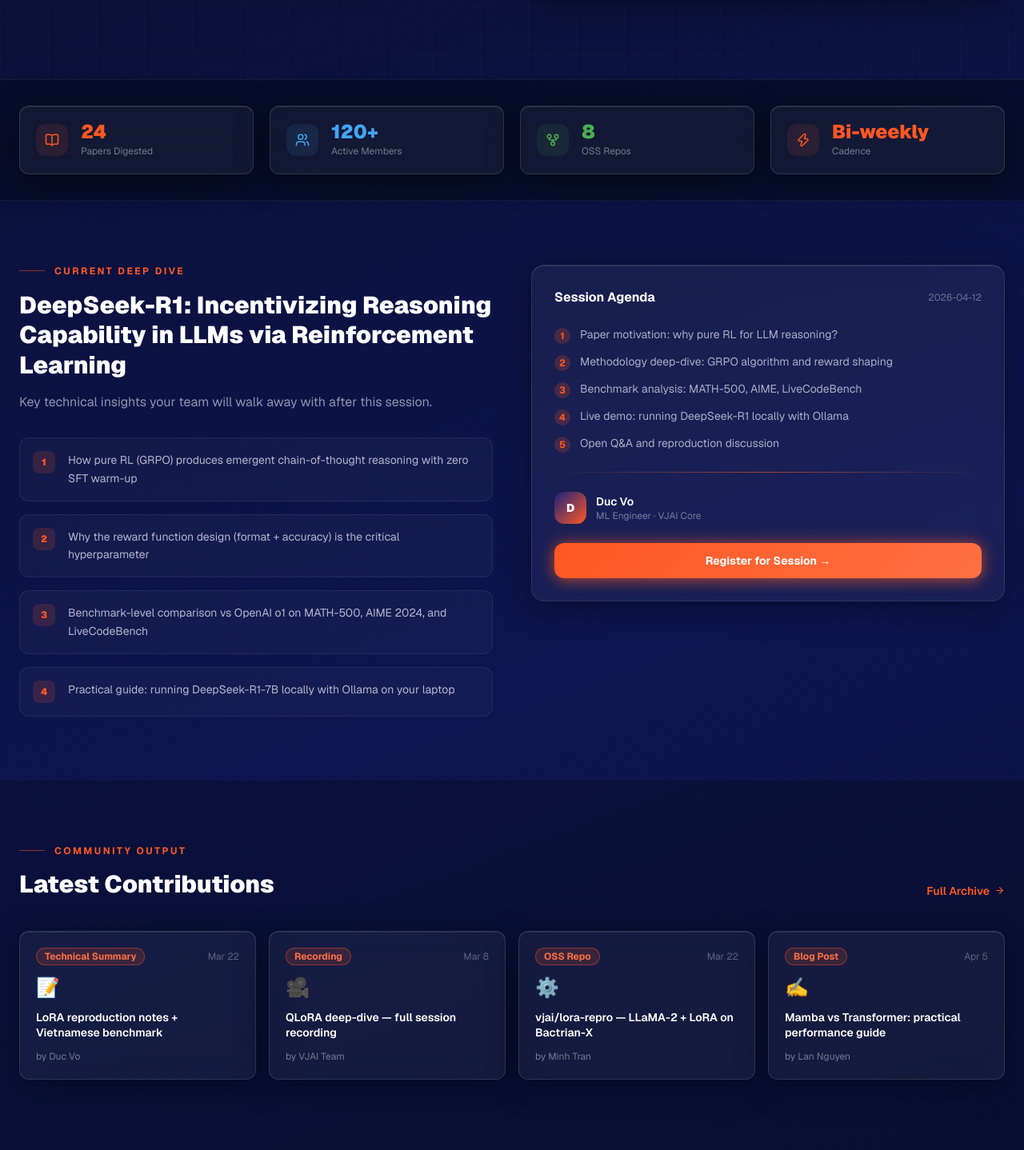
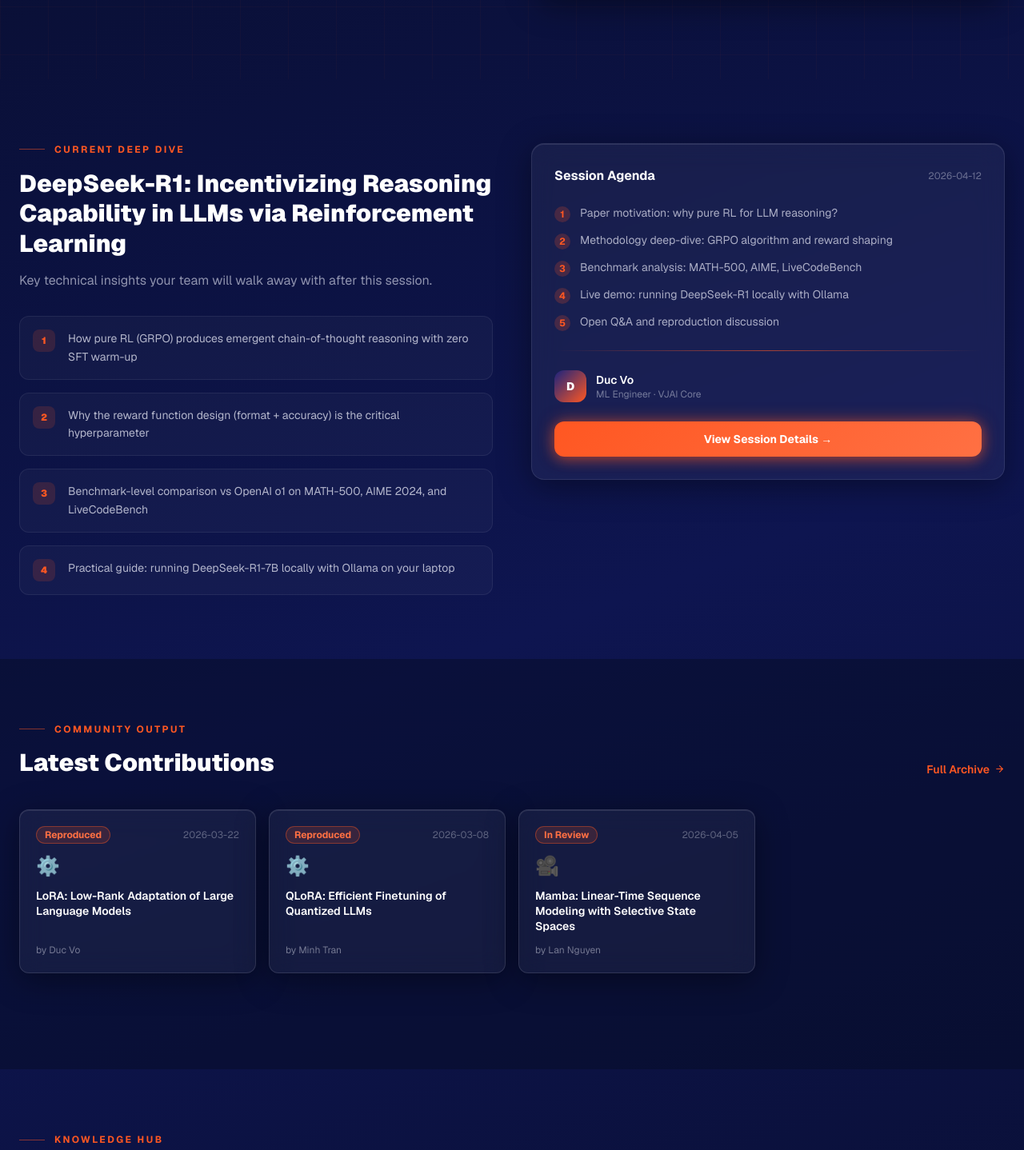
Before and after one commit to vominhduc/vjai-paper-hub, a Next.js app: page / in a window 1280 px wide. Shown: the part 712-2150 px from the top of the page at 80% size. Built offline with nearby package versions, Linux system fonts and the light colour scheme.

Commit message:
fix: remove redundancies and implement dead links

```diff
--- a/src/app/cycle/page.tsx
+++ b/src/app/cycle/page.tsx
@@ -246,7 +246,9 @@
             </a>
           )}
           <a
-            href="#"
+            href="https://github.com/vominhduc/vjai-paper-hub/issues/new?labels=nomination&template=02-nominate-cycle.yml"
+            target="_blank"
+            rel="noopener noreferrer"
             className="btn-ghost flex-1 text-center text-white font-semibold text-sm py-3 rounded-xl"
           >
             Register
@@ -509,7 +511,7 @@
                   Want to nominate a paper?
                 </p>
                 <a
-                  href="https://github.com/vjai/paper-hub/issues/new?labels=nomination&template=nominate.md"
+                  href="https://github.com/vominhduc/vjai-paper-hub/issues/new?labels=nomination&template=02-nominate-cycle.yml"
                   target="_blank"
                   rel="noopener noreferrer"
                   className="btn-ghost text-white font-semibold px-6 py-2.5 rounded-full text-sm inline-flex items-center gap-2"
--- a/src/app/page.tsx
+++ b/src/app/page.tsx
@@ -13,45 +13,7 @@
 import { getDeepDiveCycle, archive } from "@/lib/data";
 import Countdown from "@/components/Countdown";
 
-/* ─── Static data for contributions feed ─────────────────── */
-const latestContributions = [
-  {
-    type: "summary",
-    label: "Technical Summary",
-    title: "LoRA reproduction notes + Vietnamese benchmark",
-    author: "Duc Vo",
-    date: "Mar 22",
-    icon: "📝",
-    href: "#",
-  },
-  {
-    type: "video",
-    label: "Recording",
-    title: "QLoRA deep-dive — full session recording",
-    author: "VJAI Team",
-    date: "Mar 8",
-    icon: "🎥",
-    href: "#",
-  },
-  {
-    type: "code",
-    label: "OSS Repo",
-    title: "vjai/lora-repro — LLaMA-2 + LoRA on Bactrian-X",
-    author: "Minh Tran",
-    date: "Mar 22",
-    icon: "⚙️",
-    href: "https://github.com/vjai/lora-repro",
-  },
-  {
-    type: "summary",
-    label: "Blog Post",
-    title: "Mamba vs Transformer: practical performance guide",
-    author: "Lan Nguyen",
-    date: "Apr 5",
-    icon: "✍️",
-    href: "#",
-  },
-];
+
 
 const globalStats = [
   { icon: BookOpen, value: "24", label: "Papers Digested", color: "#FF5722" },
@@ -283,36 +245,6 @@
         </div>
       </section>
 
-      {/* ══ STATS BAR ════════════════════════════════════════ */}
-      <section
-        style={{
-          background: "rgba(7,12,38,0.8)",
-          borderTop: "1px solid rgba(255,255,255,0.06)",
-          borderBottom: "1px solid rgba(255,255,255,0.06)",
-        }}
-      >
-        <div className="max-w-7xl mx-auto px-6 py-8 grid grid-cols-2 md:grid-cols-4 gap-5">
-          {globalStats.map((s) => (
-            <div key={s.label} className="stat-card glass-card rounded-xl p-5 flex items-center gap-4">
-              <div
-                className="w-10 h-10 rounded-xl flex items-center justify-center shrink-0"
-                style={{ background: `${s.color}18` }}
-              >
-                <s.icon size={18} style={{ color: s.color }} />
-              </div>
-              <div>
-                <div className="text-2xl font-black leading-none" style={{ color: s.color }}>
-                  {s.value}
-                </div>
-                <div className="text-xs mt-1" style={{ color: "rgba(232,234,246,0.45)" }}>
-                  {s.label}
-                </div>
-              </div>
-            </div>
-          ))}
-        </div>
-      </section>
-
       {/* ══ KEY INSIGHTS (featured paper bullet points) ══════ */}
       {selected && (
         <section id="featured" className="py-20">
@@ -401,12 +333,12 @@
                   </div>
                 </div>
 
-                <a
-                  href="#"
+                <Link
+                  href="/cycle"
                   className="btn-orange w-full text-center text-white font-bold text-sm py-3 rounded-xl block"
                 >
-                  Register for Session →
-                </a>
+                  View Session Details →
+                </Link>
               </div>
             </div>
           </div>
@@ -434,30 +366,27 @@
           </div>
 
           <div className="grid sm:grid-cols-2 lg:grid-cols-4 gap-4 mb-10">
-            {latestContributions.map((c, i) => (
-              <a
-                key={i}
-                href={c.href}
-                target={c.href.startsWith("http") ? "_blank" : undefined}
-                rel="noopener noreferrer"
+            {recentPapers.slice(0, 4).map((paper) => (
+              <div
+                key={paper.id}
                 className="stat-card glass-card glow-border-hover rounded-xl p-5 flex flex-col gap-3"
               >
                 <div className="flex items-center justify-between">
-                  <span
-                    className="text-xs font-bold px-2.5 py-0.5 rounded-full paper-tag"
-                  >
-                    {c.label}
+                  <span className="text-xs font-bold px-2.5 py-0.5 rounded-full paper-tag">
+                    {paper.status}
                   </span>
                   <span className="text-xs" style={{ color: "rgba(232,234,246,0.35)" }}>
-                    {c.date}
+                    {paper.date_read}
                   </span>
                 </div>
-                <div className="text-2xl">{c.icon}</div>
-                <p className="text-sm font-semibold text-white leading-snug flex-1">{c.title}</p>
+                <div className="text-2xl">
+                  {paper.status === "Reproduced" ? "⚙️" : paper.status === "Reviewed" ? "📝" : "🎥"}
+                </div>
+                <p className="text-sm font-semibold text-white leading-snug flex-1">{paper.title}</p>
                 <p className="text-xs" style={{ color: "rgba(232,234,246,0.45)" }}>
-                  by {c.author}
+                  by {paper.presenter}
                 </p>
-              </a>
+              </div>
             ))}
           </div>
         </div>
--- a/src/app/roadmap/page.tsx
+++ b/src/app/roadmap/page.tsx
@@ -619,7 +619,9 @@
                               ·
                             </span>
                             <a
-                              href="#"
+                              href={item.arxiv ?? "#"}
+                              target="_blank"
+                              rel="noopener noreferrer"
                               className="text-xs font-semibold"
                               style={{ color: "#42A5F5" }}
                             >
@@ -628,12 +630,12 @@
                           </>
                         )}
                         {isCurrent && (
-                          <a
-                            href="#"
+                          <Link
+                            href="/cycle"
                             className="btn-orange ml-auto text-white text-xs font-bold px-3 py-1.5 rounded-lg"
                           >
                             Join Session
-                          </a>
+                          </Link>
                         )}
                       </div>
                     </div>
@@ -664,7 +666,9 @@
           </p>
           <div className="flex flex-wrap gap-4 justify-center">
             <a
-              href="#"
+              href="https://github.com/vominhduc/vjai-paper-hub/issues/new?labels=nomination&template=02-nominate-cycle.yml"
+              target="_blank"
+              rel="noopener noreferrer"
               className="btn-orange text-white font-bold px-8 py-3.5 rounded-full text-sm inline-flex items-center gap-2"
             >
               Nominate a Paper
--- a/src/app/seeds/page.tsx
+++ b/src/app/seeds/page.tsx
@@ -146,7 +146,7 @@
 
         {!isClaimed ? (
           <a
-            href={`https://github.com/vjai/paper-hub/issues/new?title=Claim%3A+${encodeURIComponent(paper.title)}&labels=claim&body=I+want+to+claim+this+seed+paper.`}
+            href={`https://github.com/vominhduc/vjai-paper-hub/issues/new?title=Claim%3A+${encodeURIComponent(paper.title)}&labels=claim&body=I+want+to+claim+this+seed+paper.`}
             target="_blank"
             rel="noopener noreferrer"
             className="flex-1 text-center btn-orange text-white text-xs font-bold py-2 rounded-xl flex items-center justify-center gap-1"
@@ -239,7 +239,7 @@
             </div>
 
             <a
-              href="https://github.com/vjai/paper-hub/issues/new?labels=proposal&template=propose.md&title=Propose%3A+"
+              href="https://github.com/vominhduc/vjai-paper-hub/issues/new?labels=proposal&template=01-propose-seed.yml&title=Propose%3A+"
               target="_blank"
               rel="noopener noreferrer"
               className="btn-orange text-white font-bold px-6 py-3 rounded-full text-sm inline-flex items-center gap-2 shrink-0"
@@ -401,7 +401,7 @@
             The community votes to add it to the seed pool.
           </p>
           <a
-            href="https://github.com/vjai/paper-hub/issues/new?labels=proposal&template=propose.md&title=Propose%3A+"
+            href="https://github.com/vominhduc/vjai-paper-hub/issues/new?labels=proposal&template=01-propose-seed.yml&title=Propose%3A+"
             target="_blank"
             rel="noopener noreferrer"
             className="btn-orange text-white font-bold px-8 py-3.5 rounded-full text-sm inline-flex items-center gap-2"
--- a/src/components/Navbar.tsx
+++ b/src/components/Navbar.tsx
@@ -74,12 +74,12 @@
 
         {/* CTA */}
         <div className="hidden md:flex items-center gap-3">
-          <a
-            href="#schedule"
+          <Link
+            href="/cycle"
             className="btn-orange text-white font-semibold text-sm px-5 py-2 rounded-full"
           >
             Join Next Session
-          </a>
+          </Link>
         </div>
 
         {/* Mobile hamburger */}
@@ -129,12 +129,12 @@
               {link.label}
             </Link>
           ))}
-          <a
-            href="#schedule"
+          <Link
+            href="/cycle"
             className="btn-orange text-white font-semibold text-sm px-5 py-3 rounded-full text-center mt-2"
           >
             Join Next Session
-          </a>
+          </Link>
         </div>
       )}
     </header>
```
